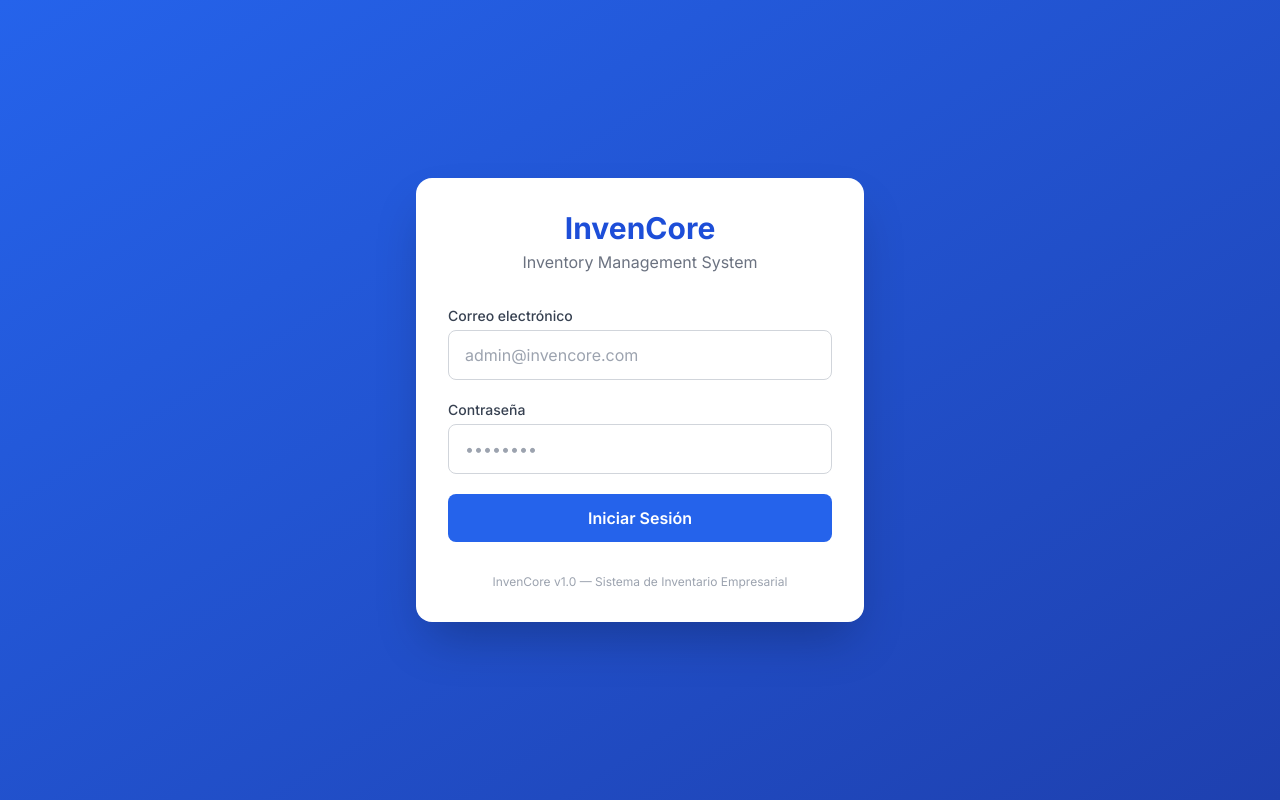
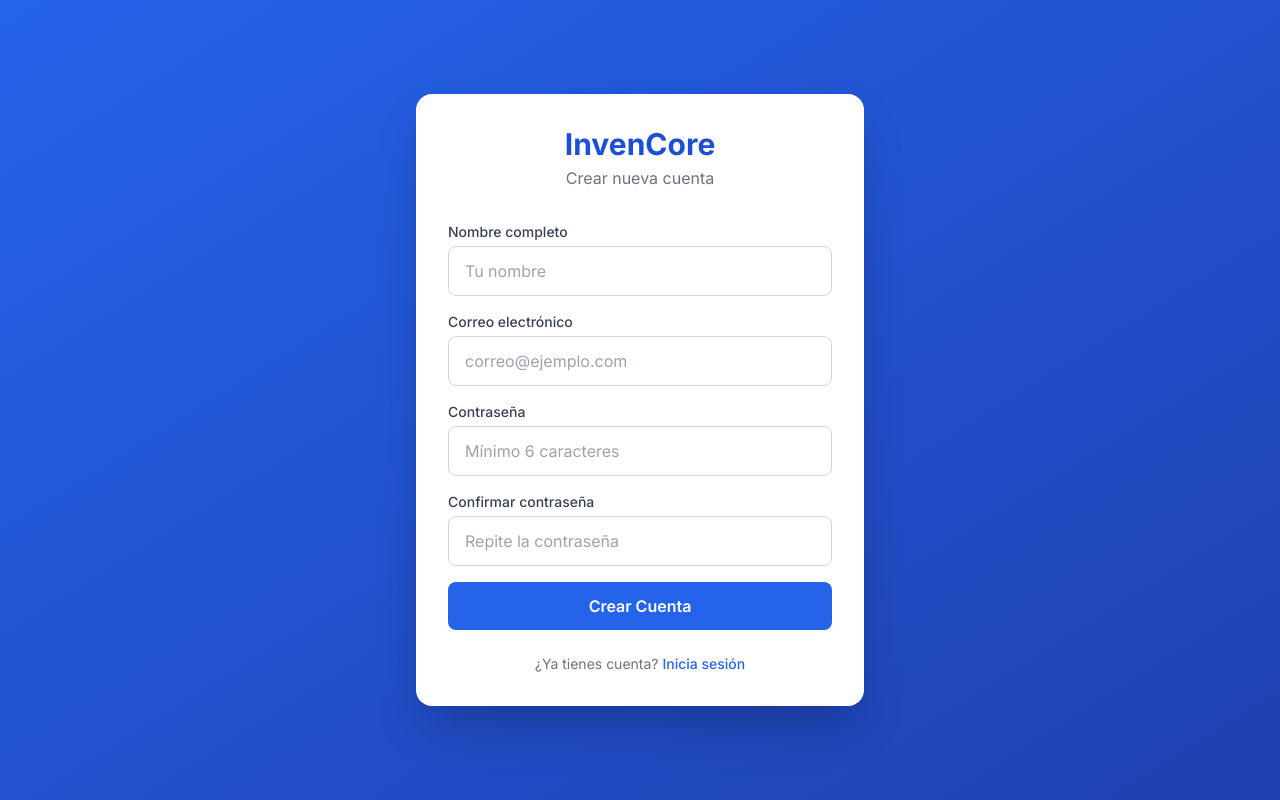
Before and after one commit to LuisAIDev/-InvenCore, a React (Vite) app in the folder frontend/: page /register in a window 1280 px wide. Before the commit this address led to /login. Built offline with nearby package versions, Linux system fonts and the light colour scheme.

Commit message:
feat: registro público completo, rutas por rol, interfaz operador dark mode

```diff
--- a/frontend/src/App.jsx
+++ b/frontend/src/App.jsx
@@ -1,5 +1,6 @@
 import { BrowserRouter, Routes, Route, Navigate } from 'react-router-dom';
 import Login from './pages/Login';
+import Register from './pages/Register';
 import Dashboard from './pages/Dashboard';
 import Productos from './pages/Productos';
 import Categorias from './pages/Categorias';
@@ -30,6 +31,7 @@ function App() {
     <BrowserRouter>
       <Routes>
         <Route path="/login" element={<Login />} />
+        <Route path="/register" element={<Register />} />
         <Route path="/" element={<ProtectedPage Page={Dashboard} roles={['ADMIN']} />} />
         <Route path="/productos" element={<ProtectedPage Page={Productos} roles={['ADMIN']} />} />
         <Route path="/categorias" element={<ProtectedPage Page={Categorias} roles={['ADMIN']} />} />
--- a/frontend/src/pages/Login.jsx
+++ b/frontend/src/pages/Login.jsx
@@ -1,5 +1,5 @@
 import { useState } from 'react';
-import { useNavigate } from 'react-router-dom';
+import { useNavigate, Link } from 'react-router-dom';
 import { authService } from '../services/api';
 
 export default function Login() {
@@ -81,7 +81,14 @@ export default function Login() {
           </button>
         </form>
 
-        <p className="text-center text-xs text-gray-400 mt-8">
+        <p className="text-center text-sm text-gray-500 mt-6">
+          ¿No tienes cuenta?{' '}
+          <Link to="/register" className="text-blue-600 hover:text-blue-800 font-medium">
+            Crear cuenta
+          </Link>
+        </p>
+
+        <p className="text-center text-xs text-gray-400 mt-4">
           InvenCore v1.0 — Sistema de Inventario Empresarial
         </p>
       </div>
--- /dev/null
+++ b/frontend/src/pages/Register.jsx
@@ -0,0 +1,143 @@
+import { useState } from 'react';
+import { useNavigate, Link } from 'react-router-dom';
+import { authService } from '../services/api';
+
+export default function Register() {
+  const [form, setForm] = useState({
+    nombre: '', email: '', password: '', confirmar: ''
+  });
+  const [error, setError] = useState('');
+  const [success, setSuccess] = useState('');
+  const [loading, setLoading] = useState(false);
+  const navigate = useNavigate();
+
+  const handleChange = (e) => setForm({ ...form, [e.target.name]: e.target.value });
+
+  const handleSubmit = async (e) => {
+    e.preventDefault();
+    if (form.password !== form.confirmar) {
+      setError('Las contraseñas no coinciden');
+      return;
+    }
+    if (form.password.length < 6) {
+      setError('La contraseña debe tener mínimo 6 caracteres');
+      return;
+    }
+    setLoading(true);
+    setError('');
+    try {
+      await authService.registro({
+        nombre: form.nombre,
+        email: form.email,
+        password: form.password,
+        rol: 'OPERADOR'
+      });
+      setSuccess('Cuenta creada exitosamente. Redirigiendo al login...');
+      setTimeout(() => navigate('/login'), 2000);
+    } catch (err) {
+      setError(err.response?.data?.message || 'Este email ya está registrado o hubo un error.');
+    } finally {
+      setLoading(false);
+    }
+  };
+
+  return (
+    <div className="min-h-screen bg-gradient-to-br from-blue-600 to-blue-800 flex items-center justify-center p-4">
+      <div className="bg-white rounded-2xl shadow-2xl w-full max-w-md p-8">
+        <div className="text-center mb-8">
+          <h1 className="text-3xl font-bold text-blue-700">InvenCore</h1>
+          <p className="text-gray-500 mt-1">Crear nueva cuenta</p>
+        </div>
+
+        {error && (
+          <div className="bg-red-50 border border-red-200 text-red-600 px-4 py-3 rounded-lg mb-4 text-sm">
+            {error}
+          </div>
+        )}
+
+        {success && (
+          <div className="bg-green-50 border border-green-200 text-green-600 px-4 py-3 rounded-lg mb-4 text-sm">
+            {success}
+          </div>
+        )}
+
+        <form onSubmit={handleSubmit} className="space-y-4">
+          <div>
+            <label className="block text-sm font-medium text-gray-700 mb-1">
+              Nombre completo
+            </label>
+            <input
+              type="text"
+              name="nombre"
+              value={form.nombre}
+              onChange={handleChange}
+              className="w-full px-4 py-3 border border-gray-300 rounded-lg focus:outline-none focus:ring-2 focus:ring-blue-500 focus:border-transparent"
+              placeholder="Tu nombre"
+              required
+            />
+          </div>
+
+          <div>
+            <label className="block text-sm font-medium text-gray-700 mb-1">
+              Correo electrónico
+            </label>
+            <input
+              type="email"
+              name="email"
+              value={form.email}
+              onChange={handleChange}
+              className="w-full px-4 py-3 border border-gray-300 rounded-lg focus:outline-none focus:ring-2 focus:ring-blue-500 focus:border-transparent"
+              placeholder="correo@ejemplo.com"
+              required
+            />
+          </div>
+
+          <div>
+            <label className="block text-sm font-medium text-gray-700 mb-1">
+              Contraseña
+            </label>
+            <input
+              type="password"
+              name="password"
+              value={form.password}
+              onChange={handleChange}
+              className="w-full px-4 py-3 border border-gray-300 rounded-lg focus:outline-none focus:ring-2 focus:ring-blue-500 focus:border-transparent"
+              placeholder="Mínimo 6 caracteres"
+              required
+            />
+          </div>
+
+          <div>
+            <label className="block text-sm font-medium text-gray-700 mb-1">
+              Confirmar contraseña
+            </label>
+            <input
+              type="password"
+              name="confirmar"
+              value={form.confirmar}
+              onChange={handleChange}
+              className="w-full px-4 py-3 border border-gray-300 rounded-lg focus:outline-none focus:ring-2 focus:ring-blue-500 focus:border-transparent"
+              placeholder="Repite la contraseña"
+              required
+            />
+          </div>
+
+          <button
+            type="submit"
+            disabled={loading || !!success}
+            className="w-full bg-blue-600 hover:bg-blue-700 disabled:bg-blue-400 text-white font-semibold py-3 rounded-lg transition duration-200"
+          >
+            {loading ? 'Creando cuenta...' : 'Crear Cuenta'}
+          </button>
+        </form>
+
+        <p className="text-center text-sm text-gray-500 mt-6">
+          ¿Ya tienes cuenta?{' '}
+          <Link to="/login" className="text-blue-600 hover:text-blue-800 font-medium">
+            Inicia sesión
+          </Link>
+        </p>
+      </div>
+    </div>
+  );
+}
```
